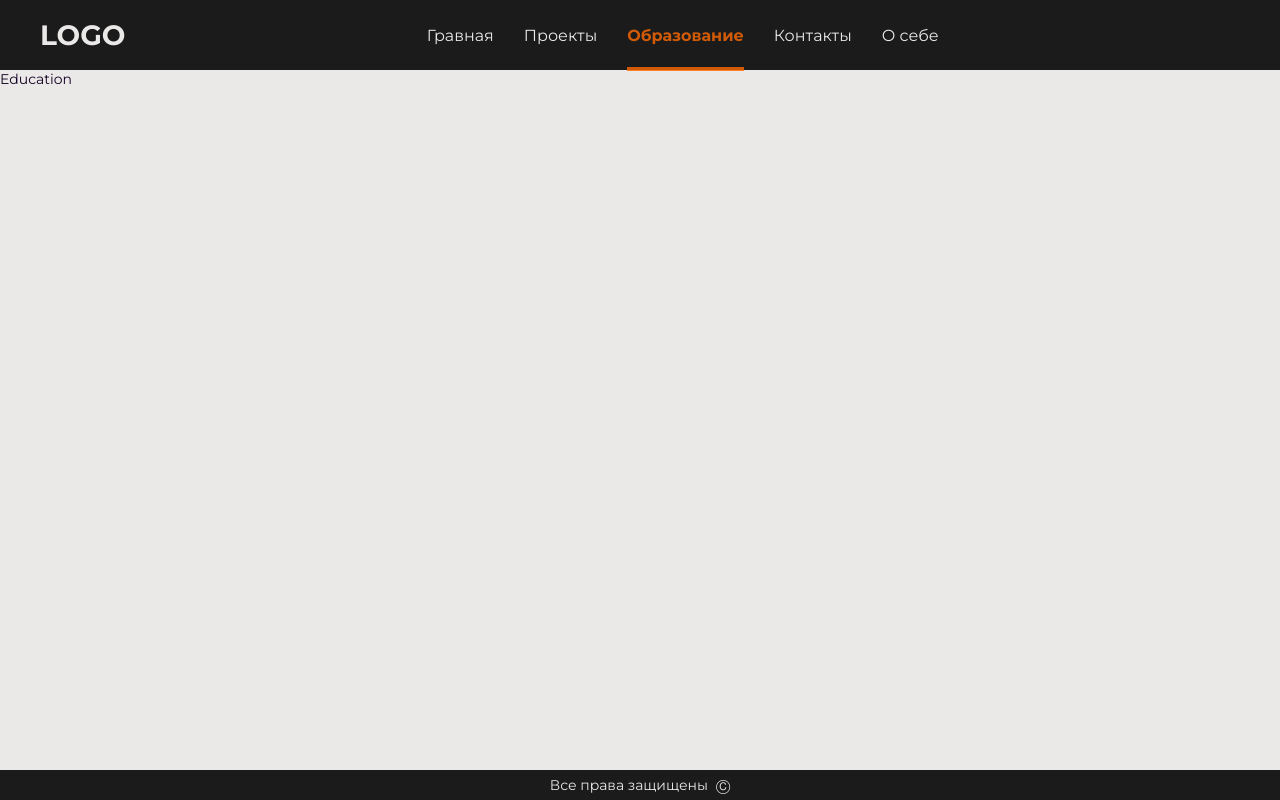
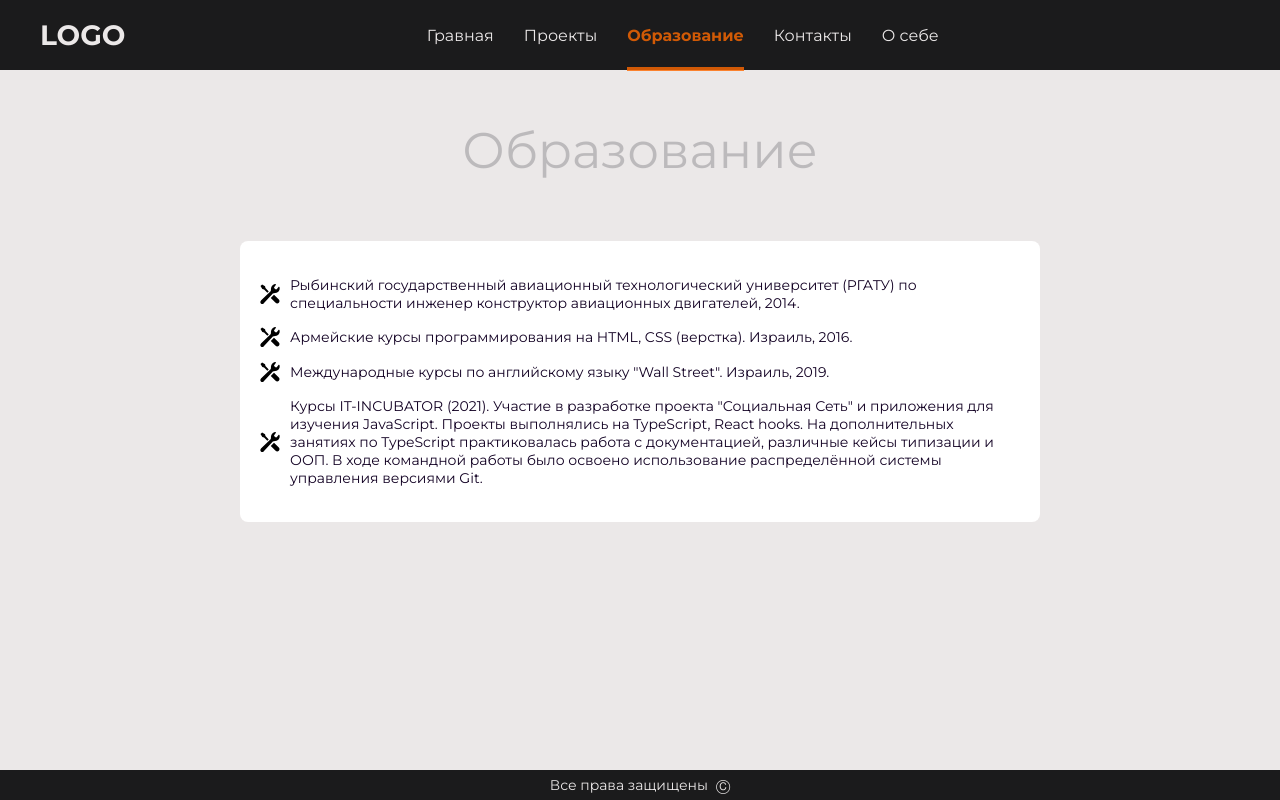
Before and after one commit to kabanooovd/portfolio-2, a React app: page /education in a window 1280 px wide. Built offline with nearby package versions, Linux system fonts and the light colour scheme.

Commit message:
education page

```diff
--- a/src/components/index.tsx
+++ b/src/components/index.tsx
@@ -5,6 +5,7 @@ import { Animated } from "./animation/Animated"
 import { NavBar } from "./navi/Navi"
 import { Icon } from "./icon/Icon"
 import { Button } from "./button/Button"
+import { PageTitle } from "./page-title/PageTitle"
 
 export {
   Header,
@@ -14,4 +15,5 @@ export {
   NavBar,
   Icon,
   Button,
+  PageTitle,
 }
--- /dev/null
+++ b/src/components/page-title/PageTitle.tsx
@@ -0,0 +1,11 @@
+import styled from "styled-components";
+import { SCREEN_WIDTH } from "../../styles-config";
+
+export const PageTitle = styled.div`
+font-size: ${({theme}) => theme.fontsSizes.S9};
+color: ${({theme}) => theme.colors.GREY_LIGHT2};
+
+@media (max-width: ${SCREEN_WIDTH.L}px) {
+  font-size: ${({theme}) => theme.fontsSizes.S8};
+};
+`
--- a/src/pages/education/Education.tsx
+++ b/src/pages/education/Education.tsx
@@ -1,3 +1,25 @@
+import { Flex, Icon, PageTitle } from "../../components"
+import { Container, InfoPage } from "./Styles"
+import education from "../../wire-mock/education.json"
+import { Utils } from "../../utils"
+
 export const Education = () => {
-  return <>Education</>
+  const _education = Utils.onAddIdentificator(education)
+  return <Container>
+    <Flex justify="center" padding="50px 0 0 0">
+      <PageTitle>Образование</PageTitle>
+    </Flex>
+    <Flex justify="center" padding="50px 0">
+      <InfoPage>
+        {_education.map(({id, content}) => {
+          return <Flex key={id} align="center" margin="15px 0">
+            <Flex margin="0 10px 0 0">
+              <Icon iconName="instrument" size="S"/>
+            </Flex>
+            <p>{content}</p>
+          </Flex>
+        })}
+      </InfoPage>
+    </Flex>
+  </Container>
 }
--- /dev/null
+++ b/src/pages/education/Styles.tsx
@@ -0,0 +1,21 @@
+import styled, { keyframes } from "styled-components";
+
+const optionsWindowAnimation = keyframes`
+  0% {opacity: 0;}
+  100% {opacity: 1;}
+`;
+
+export const Container = styled.div`
+  height: calc(100vh - 70px - 30px);
+  animation: ${optionsWindowAnimation} 3.5s;
+`
+
+export const InfoPage = styled.div`
+  background: ${({theme}) => theme.colors.WHITE};
+  padding: 20px;
+  margin: 10px;
+  max-width: 800px;
+  border-radius: 8px;
+
+  font-size: ${({theme}) => theme.fonts.S6};
+`
--- a/src/pages/projects/Projects.tsx
+++ b/src/pages/projects/Projects.tsx
@@ -1,18 +1,19 @@
-import { Button, Flex, Icon } from "../../components"
+import { Button, Flex, Icon, PageTitle } from "../../components"
+import { Utils } from "../../utils"
 import projects from "../../wire-mock/projects.json"
 import { ButtonWrapper, Card, Image } from "./Card"
-import { CardTitle, Container, Description, TechnologiesWrapper, Title } from "./Styles"
+import { CardTitle, Container, Description, TechnologiesWrapper } from "./Styles"
 
 
 export const Projects = () => {
 
-
+  const _projects = Utils.onAddIdentificator(projects)
   return <Container>
     <Flex justify="center" padding="50px 0 0 0">
-      <Title>Мои проекты</Title>
+      <PageTitle>Мои проекты</PageTitle>
     </Flex>
     <Flex justify="center" padding="50px 0" wrap="wrap">
-      {projects.map(project => {
+      {_projects.map(project => {
         return (
           <Card key={project.id}>
             <Flex height="200px" justify="center" align="center">
--- a/src/pages/projects/Styles.tsx
+++ b/src/pages/projects/Styles.tsx
@@ -1,5 +1,4 @@
 import styled, { keyframes } from "styled-components";
-import { SCREEN_WIDTH } from "../../styles-config";
 
 const optionsWindowAnimation = keyframes`
   0% {opacity: 0;}
@@ -9,15 +8,6 @@ const optionsWindowAnimation = keyframes`
 export const Container = styled.div`
   height: calc(100vh - 70px - 30px);
   animation: ${optionsWindowAnimation} 3.5s;
-`
-
-export const Title = styled.div`
-  font-size: ${({theme}) => theme.fontsSizes.S9};
-  color: ${({theme}) => theme.colors.GREY_LIGHT2};
-
-  @media (max-width: ${SCREEN_WIDTH.L}px) {
-    font-size: ${({theme}) => theme.fontsSizes.S8};
-  };
 `
 
 export const CardTitle = styled.span`
--- /dev/null
+++ b/src/utils.ts
@@ -0,0 +1,7 @@
+import * as uuid from "uuid"
+
+export class Utils {
+  static onAddIdentificator<T>(list: T[]) {
+    return list.map(el => ({...el, id: uuid.v4()}))
+  }
+}
--- /dev/null
+++ b/src/wire-mock/education.json
@@ -0,0 +1,14 @@
+[
+  {
+    "content": "Рыбинский государственный авиационный технологический университет (РГАТУ) по специальности инженер конструктор авиационных двигателей, 2014."
+  },
+  {
+    "content": "Армейские курсы программирования на HTML, CSS (верстка). Израиль, 2016."
+  },
+  {
+    "content": "Международные курсы по английскому языку \"Wall Street\". Израиль, 2019."
+  },
+  {
+    "content": "Курсы IT-INCUBATOR (2021). Участие в разработке проекта \"Социальная Сеть\" и приложения для изучения JavaScript. Проекты выполнялись на TypeScript, React hooks. На дополнительных занятиях по TypeScript практиковалась работа с документацией, различные кейсы типизации и ООП. В ходе командной работы было освоено использование распределённой системы управления версиями Git."
+  }
+]
--- a/src/wire-mock/projects.json
+++ b/src/wire-mock/projects.json
@@ -1,6 +1,5 @@
 [
   {
-    "id": "1",
     "title": "Банк Зенит",
     "src": "https://zzcash.net/img/logo/zzcash/ru/Банк%20Зенит%20Кредит.png",
     "description": "Разработка сервиса взаимодействия с Расчетно кредитным конвеером клиента",
@@ -12,7 +11,6 @@
     "content": "На даноом проект было... тра та таатата таа ататтата ата ататататтататататата таа-иаиа аттататата тра та таатата таа ататтата ата ататататтататататата таа-иаиа аттататата тра та таатата таа ататтата ата ататататтататататата таа-иаиа аттататата тра та таатата таа ататтата ата ататататтататататата таа-иаиа аттататата тра та таатата таа ататтата ата ататататтататататата таа-иаиа аттататата тра та таатата таа ататтата ата ататататтататататата таа-иаиа аттататата тра та таатата таа ататтата ата ататататтататататата таа-иаиа аттататата тра та таатата таа ататтата ата ататататтататататата таа-иаиа аттататата тра та таатата таа ататтата ата ататататтататататата таа-иаиа аттататата тра та таатата таа ататтата ата ататататтататататата таа-иаиа аттататата тра та таатата таа ататтата ата ататататтататататата таа-иаиа аттататата "
   },
   {
-    "id": "2",
     "title": "Банк Уралсиб",
     "src": "https://s0.rbk.ru/rbcplus_pics/media/img/2/55/805270558862552.jpg",
     "description": "Этот проект блалала вот такие дела",
```
